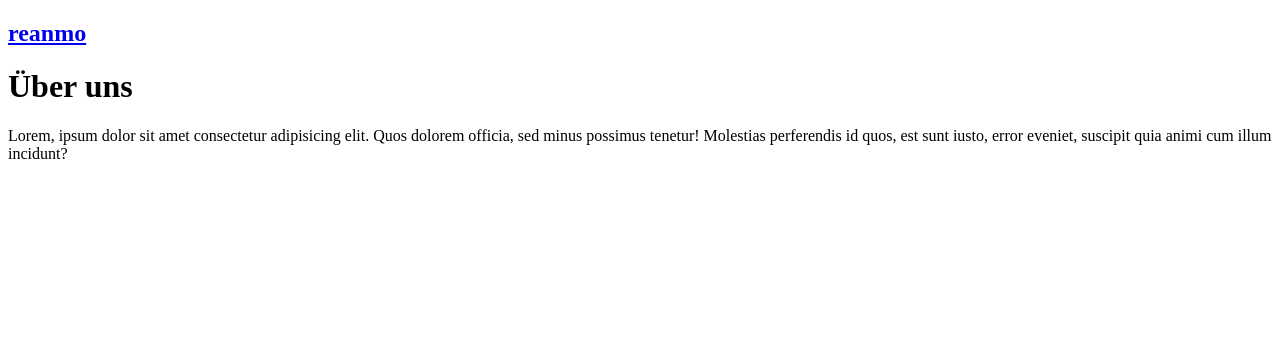
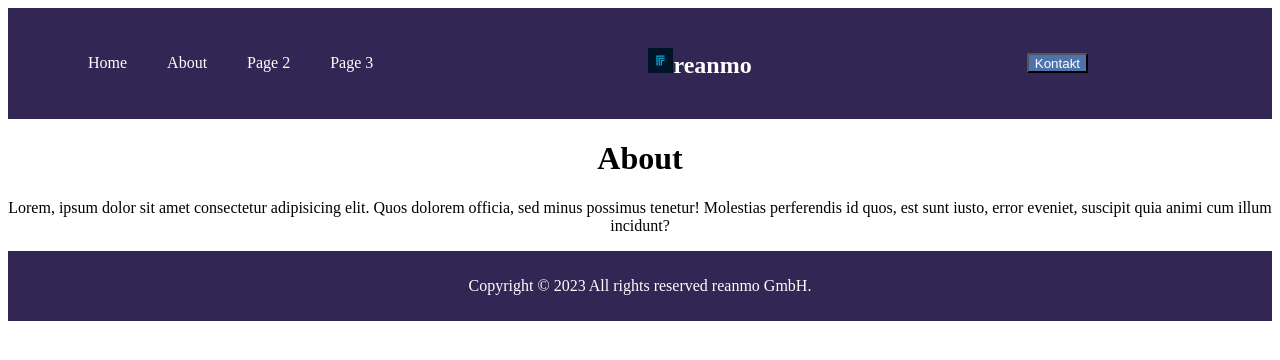
Before and after one commit to TimMReanmo/webseite_tim_2023, a plain HTML site: page webseite/about.html in a window 1280 px wide. Drawn offline with Linux system fonts and the light colour scheme.

Commit message:
Logo, Navigationsbar und CSS Update

```diff
--- a/webseite/about.html
+++ b/webseite/about.html
@@ -9,12 +9,28 @@
     <body>
         <!-- Header -->
         <header>
+            <!-- Navigationsbar-->
             <nav id="navbar">
-                <h1 class="logo"><a href="index.html">reanmo</a></h1>
+                <div class="flex-container">
+                    <ul>
+                        <li><a href="index.html">Home</a></li>
+                        <li><a href="about.html">About</a></li>
+                        <li><a href="index.html">Page 2</a></li>
+                        <li><a href="index.html">Page 3</a></li>
+                    </ul>
+                    <h1><a href="index.html"><img class="logo" src="img/logo.jpg" alt="reanmo logo">reanmo</a></h1>
+                   <button>Kontakt</button>
+                </div>
             </nav>
         </header>
         <!-- Beginn-->
-        <h1>Über uns</h1>
-        <p>Lorem, ipsum dolor sit amet consectetur adipisicing elit. Quos dolorem officia, sed minus possimus tenetur! Molestias perferendis id quos, est sunt iusto, error eveniet, suscipit quia animi cum illum incidunt?</p>
+        <main>
+            <h1>About</h1>
+            <p>Lorem, ipsum dolor sit amet consectetur adipisicing elit. Quos dolorem officia, sed minus possimus tenetur! Molestias perferendis id quos, est sunt iusto, error eveniet, suscipit quia animi cum illum incidunt?</p>
+        </main>
+        <!-- Footer -->
+        <footer>
+            <p>Copyright &copy 2023 All rights reserved reanmo GmbH.</p>
+        </footer>
     </body>
 </html>
--- a/webseite/css/style.css
+++ b/webseite/css/style.css
@@ -0,0 +1,69 @@
+.flex-container{
+    display: flex;
+    max-width: 1100px;
+    overflow: auto;
+    margin: 10px;
+    padding: 10px;
+    box-sizing: border-box;
+    text-align: center;
+    align-items: center;
+    flex: 1;
+}
+h1 {
+    text-align: center;
+}
+p {
+    text-align: center;
+}
+/* Navbar */
+
+#navbar {
+    background: #312654;
+    color: #fff;
+    overflow: auto;
+}
+
+#navbar a {
+    color: #fff;
+    text-decoration: none;
+}
+
+#navbar h1{
+    flex: 2;
+}
+
+#navbar ul {
+    list-style: none;
+    margin: 0;
+}
+
+#navbar ul li{
+    float:left;
+}
+
+#navbar ul li a{
+    display: block;
+    padding: 20px;
+    text-align: center;
+}
+
+#navbar ul li a:hover,#navbar ul li a.current{
+    color: 	#4D72AC;
+}
+
+/* Footer */
+footer {
+    background: #312654;
+    color: #fff;
+    padding: 10px;
+}
+img  {
+    width: 25px;
+}
+button {
+    background-color: #4D72AC;
+    color: #fff;
+    justify-content: center;
+    height: 20px;
+    margin: 20px;
+}
```
Also changed, not shown: webseite/index.html (+21 -5 lines), webseite/img/logo.jpg (added).
